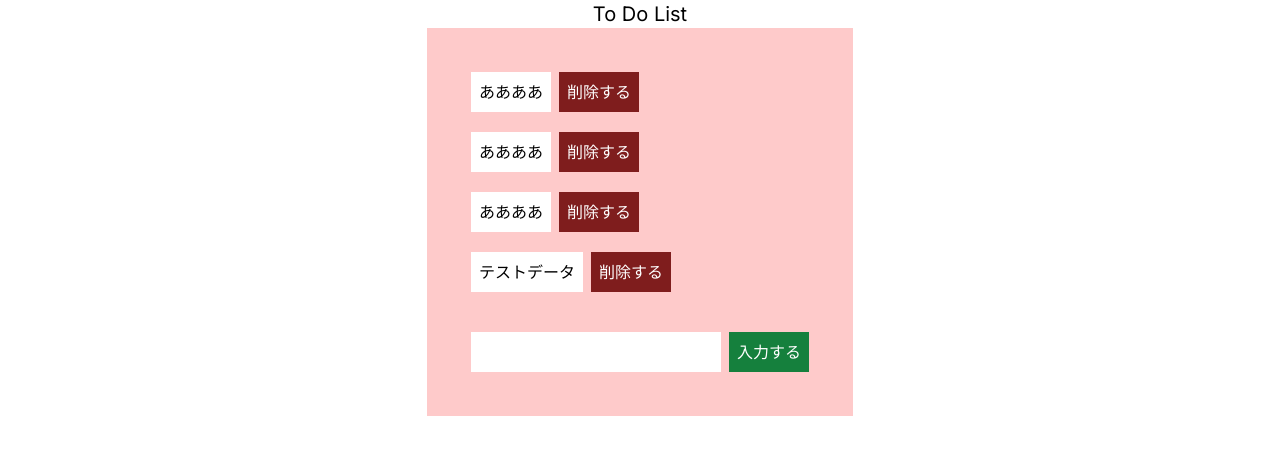
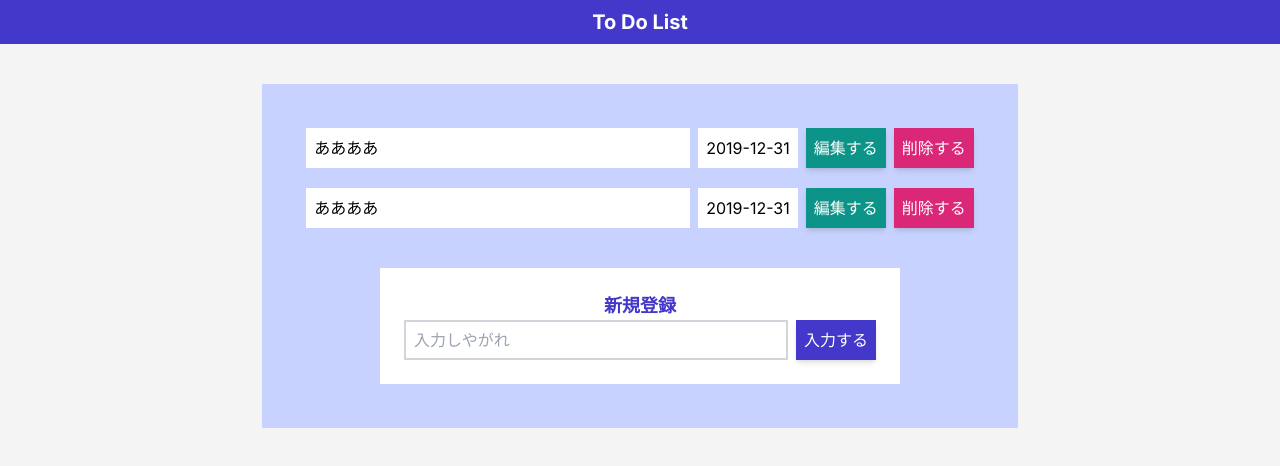
Before and after one commit to fujinuma1937/to-do-list, a Next.js app: page / in a window 1280 px wide. Shown: the top 466 px of the page. Built offline with nearby package versions, Linux system fonts and the light colour scheme; data requests are answered from the project's data file.

Commit message:
編集機能を仮でつけた

```diff
--- a/app/page.tsx
+++ b/app/page.tsx
@@ -6,16 +6,18 @@ import { useEffect, useState } from "react";
 type Todo = {
   id: number;
   title: string;
-  delete: boolean;
+  edit: boolean;
+  deadline: string;
 };
 
 export default function Home() {
   const [todoList, settodoList] = useState<Todo[]>([]);
   const [inputValue, setInputValue] = useState("");
+  const apiURL = "http://localhost:3100/todoList";
 
   const getAllData = async () => {
     await axios
-      .get("http://localhost:3100/todoList")
+      .get(apiURL)
       .then((res) => {
         settodoList([...res.data]);
       })
@@ -27,26 +29,57 @@ export default function Home() {
   const addData = async () => {
     if (inputValue) {
       await axios
-        .post("http://localhost:3100/todoList", {
+        .post(apiURL, {
           title: inputValue,
           delete: false,
         })
         .then(() => {
           getAllData();
+          setInputValue("");
         });
     } else {
       alert("入力してください");
     }
   };
 
-  const deleteData = async (value: any) => {
+  const deleteData = async (id: any) => {
     const payload = {
-      id: value,
+      id: id,
     };
+    console.log(`${apiURL}/${id}`);
     await axios
-      .delete(`http://localhost:3100/todoList/${value}`, { data: payload })
+      .delete(`${apiURL}/${id}`, { data: payload })
       .then(() => {
         getAllData();
+      })
+      .catch(() => {
+        alert("削除に失敗しました");
+      });
+  };
+
+  const editData = async (id: any) => {
+    await axios
+      .put(`${apiURL}/${id}`, {
+        edit: true,
+      })
+      .then(() => {
+        getAllData();
+      })
+      .catch(() => {
+        alert("編集に失敗しました");
+      });
+  };
+
+  const editDataEnd = async (id: any) => {
+    await axios
+      .put(`${apiURL}/${id}`, {
+        edit: false,
+      })
+      .then(() => {
+        getAllData();
+      })
+      .catch(() => {
+        alert("編集に失敗しました");
       });
   };
 
@@ -55,45 +88,76 @@ export default function Home() {
   }, []);
 
   return (
-    <main className="bg-gray">
-      <h1 className="text-center text-xl">To Do List</h1>
-      <section className="bg-red-200 w-fit p-11 m-auto">
+    <main className="bg-zinc-100 h-screen">
+      <h1 className="text-white bg-indigo-700 text-center text-xl w-full font-bold py-2">
+        To Do List
+      </h1>
+      <section className="bg-indigo-200 w-fit p-11 m-auto my-10">
         <ul className="flex flex-col gap-y-5 mb-10">
-          {todoList.map((todo, index) => {
-            if (!todo.delete) {
+          {todoList.map((todo) => {
             return (
-                <li className="flex gap-x-2" key={todo.id}>
-                  <p className="bg-white w-fit flex items-center px-2">
+              <li className="" key={todo.id}>
+                <div className="flex gap-x-2">
+                  {todo.edit ? (
+                    <input type="text" value={todo.title} />
+                  ) : (
+                    <p className="min-w-96 bg-white w-fit flex items-center px-2">
                       {todo.title}
                     </p>
+                  )}
+
+                  <p className="bg-white w-fit flex items-center px-2">
+                    {todo.deadline}
+                  </p>
+                  {todo.edit ? (
                     <button
-                    className="bg-red-900 text-white p-2"
+                      className="bg-stone-600 text-white p-2 shadow-md"
+                      onClick={() => editDataEnd(todo.id)}
+                    >
+                      編集完了
+                    </button>
+                  ) : (
+                    <button
+                      className="bg-teal-600 text-white p-2 shadow-md"
+                      onClick={() => editData(todo.id)}
+                    >
+                      編集する
+                    </button>
+                  )}
+
+                  <button
+                    className="bg-pink-600 text-white p-2 shadow-md"
                     onClick={() => deleteData(todo.id)}
                   >
                     削除する
                   </button>
+                </div>
               </li>
             );
-            }
           })}
         </ul>
 
-        <div className="flex gap-x-2">
-          {" "}
+        <div className="w-fit m-auto bg-white p-6">
+          <h2 className="text-center text-lg font-bold text-indigo-700">
+            新規登録
+          </h2>
+          <div className="flex gap-x-2 w-fit m-auto">
             <input
-            className="px-2"
+              className="px-2 min-w-96 border-2 border-gray-300"
               type="text"
               value={inputValue}
               onChange={(event) => setInputValue(event.target.value)}
+              placeholder="入力しやがれ"
               required
             />
             <button
-            className="bg-green-700 text-white p-2"
+              className="bg-indigo-700 text-white p-2 shadow-md"
               onClick={() => addData()}
             >
               入力する
             </button>
           </div>
+        </div>
       </section>
     </main>
   );
--- a/db.json
+++ b/db.json
@@ -1,24 +1,16 @@
 {
   "todoList": [
     {
-      "id": "0568",
+      "id": "1757",
       "title": "ああああ",
-      "delete": false
+      "deadline": "2019-12-31",
+      "edit": false
     },
     {
-      "id": "2926",
+      "id": "b369",
       "title": "ああああ",
-      "delete": false
-    },
-    {
-      "id": "1757",
-      "title": "ああああ",
-      "delete": false
-    },
-    {
-      "id": "bb21",
-      "title": "テストデータ",
-      "delete": false
+      "deadline": "2019-12-31",
+      "edit": false
     }
   ]
 }
```
Lines whose indentation alone changed are shown as unchanged.
